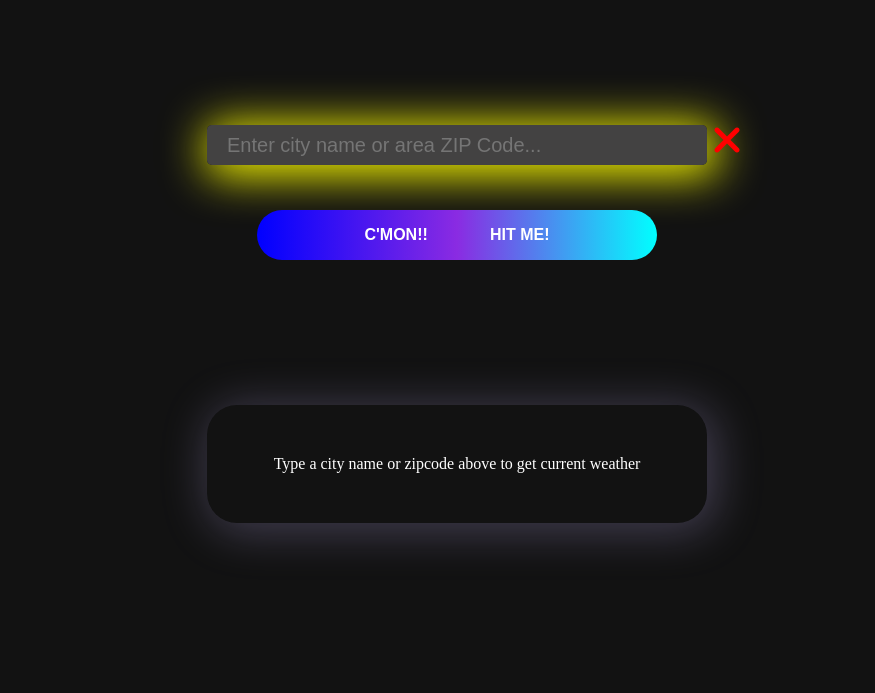
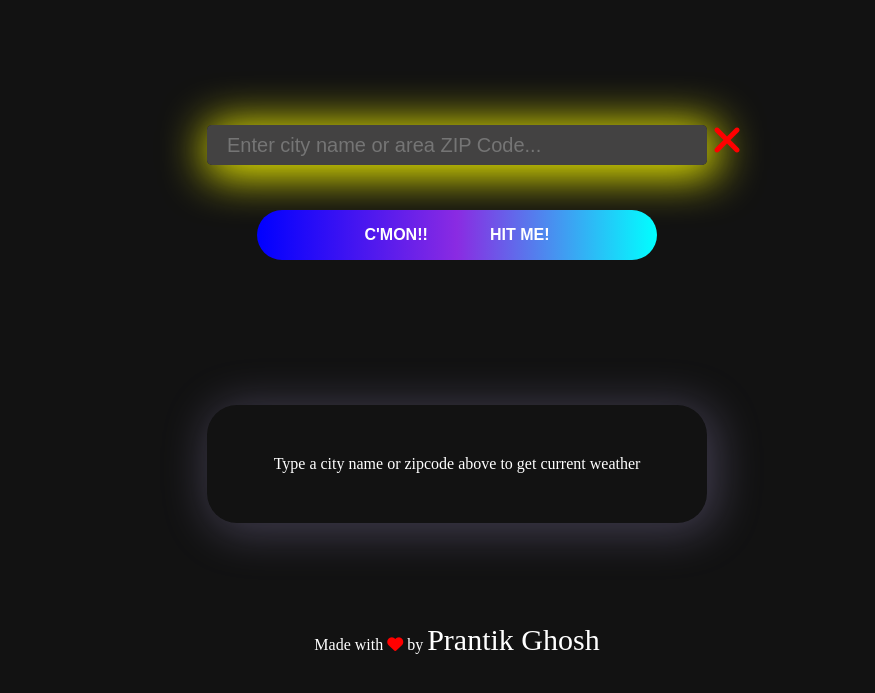
Before and after one commit to TBS96/weather-app, a plain HTML site: page index.html in a window 1280 px wide. Shown: the part 115-808 px from the top of the page, without its empty margins (183-1058 px from the left). Drawn offline with Linux system fonts and the light colour scheme.

Commit message:
added footer

```diff
--- a/css/style.css
+++ b/css/style.css
@@ -173,6 +173,37 @@ progress::-webkit-progress-bar{
     background-color: yellowgreen;
 } */
 
+footer > p{
+    margin: 50px 20px;
+    text-align: center;
+}
+
+footer > p > i{
+    color: red;
+    transition: 0.5s;
+}
+
+footer > p > i:hover{
+    color: yellow;
+    background: linear-gradient(rgba(207, 71, 17, 0.575),rgba(0, 128, 0, 0.644),rgba(55, 55, 223, 0.747)),linear-gradient(rgba(16, 16, 209, 0.658),rgba(0, 128, 0, 0.644),rgba(207, 71, 17, 0.575));
+    padding: 5px;
+    border-radius: 50%;
+    transform: perspective(100px) translate3d(0px,-10px,50px);
+    cursor: not-allowed;
+}
+footer > p > a{
+    text-decoration: none;
+}
+
+footer > p > a > span{
+    color: white;
+    font-size: 30px;
+    transition: 0.5s;
+}
+
+footer > p > a > span:hover{
+    font-size: 35px;
+}
 
 
 /* Responsive code starts */
--- a/index.html
+++ b/index.html
@@ -43,6 +43,10 @@
 
     </div>
 
+    <footer>
+        <p>Made with <i class="fa-solid fa-heart"></i> by <a href="https://www.yourquote.in/prantik-ghosh-ps5/quotes" target="_blank"><span>Prantik Ghosh</span></a></p>
+    </footer>
+
     <!-- Raw JS Link -->
     <script src="js/script.js"></script>
 </body>
```
